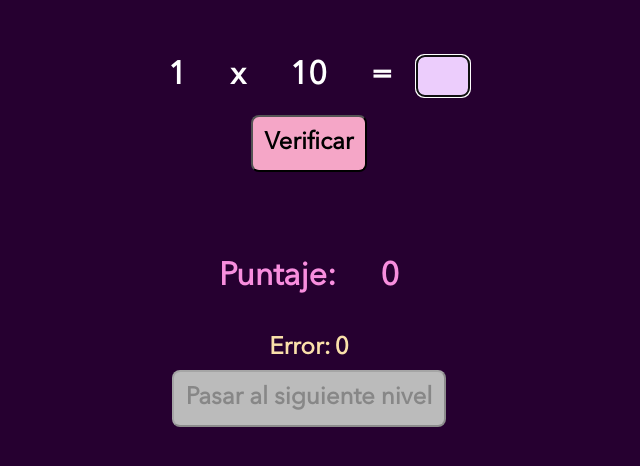
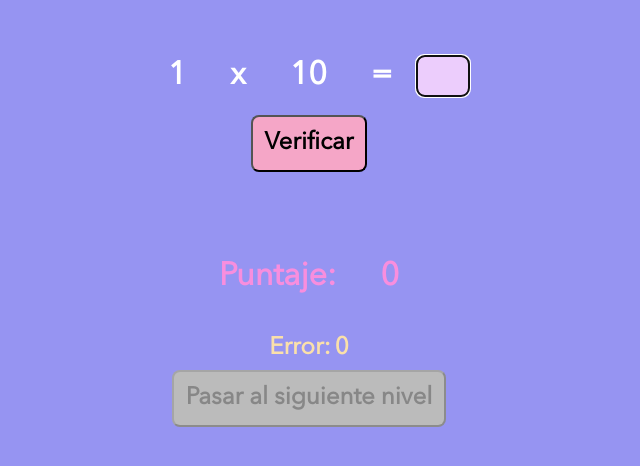
Before and after one commit to toledanogus/multiplicaciones.github.io, a plain HTML site: page index.html in a window 1280 px wide. Shown: the whole page, without its empty margins (331-971 px from the left). Drawn offline with Linux system fonts and the light colour scheme.

Commit message:
Fondo diferente

```diff
--- a/style.css
+++ b/style.css
@@ -5,7 +5,7 @@
 
 body {
     /*background-image: linear-gradient(to right, #ffffff, rgb(254, 250, 255));*/
-    background-color: rgb(38, 0, 48);
+    background-color: rgb(150, 148, 242);
     text-align: center;
 }
 h1{
```
